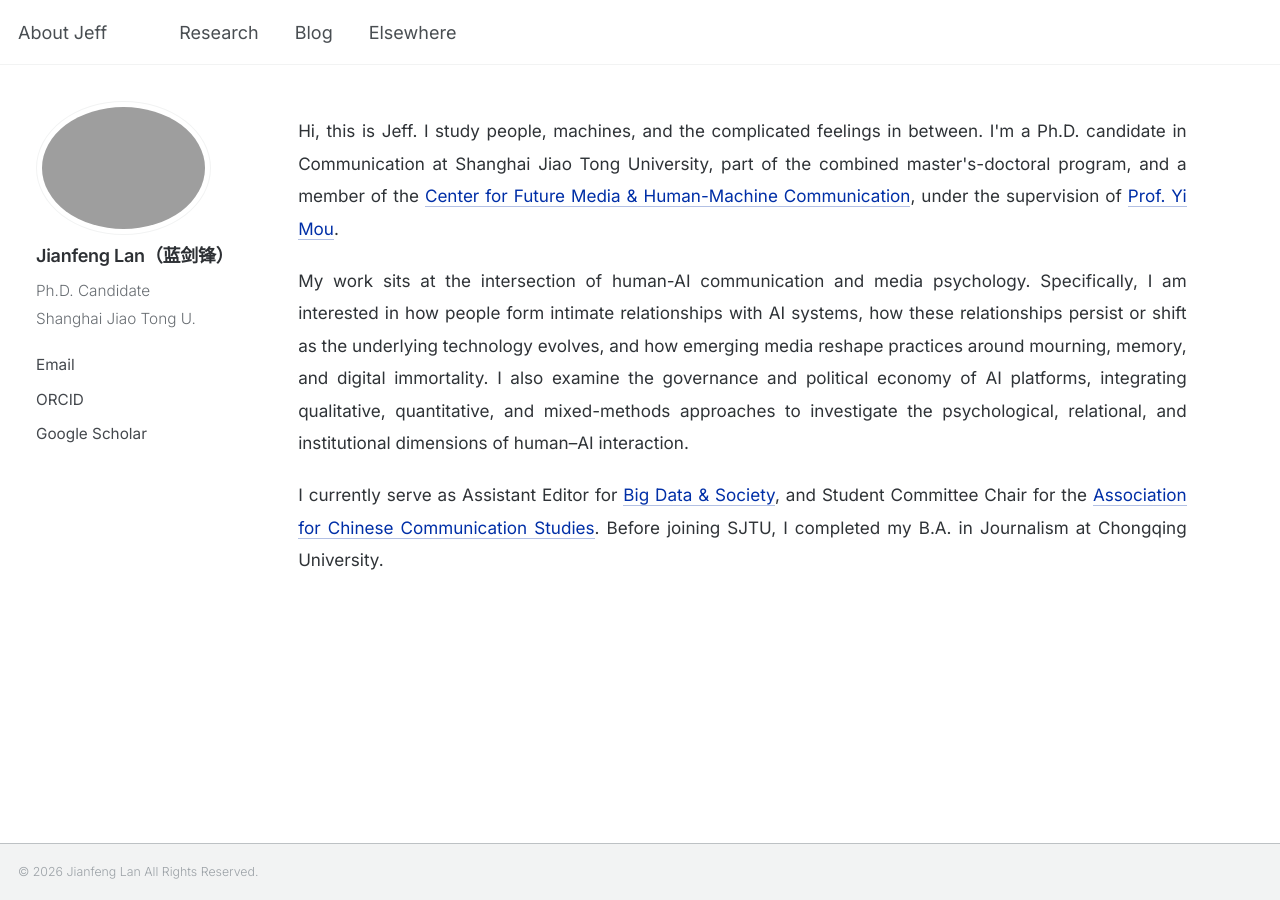
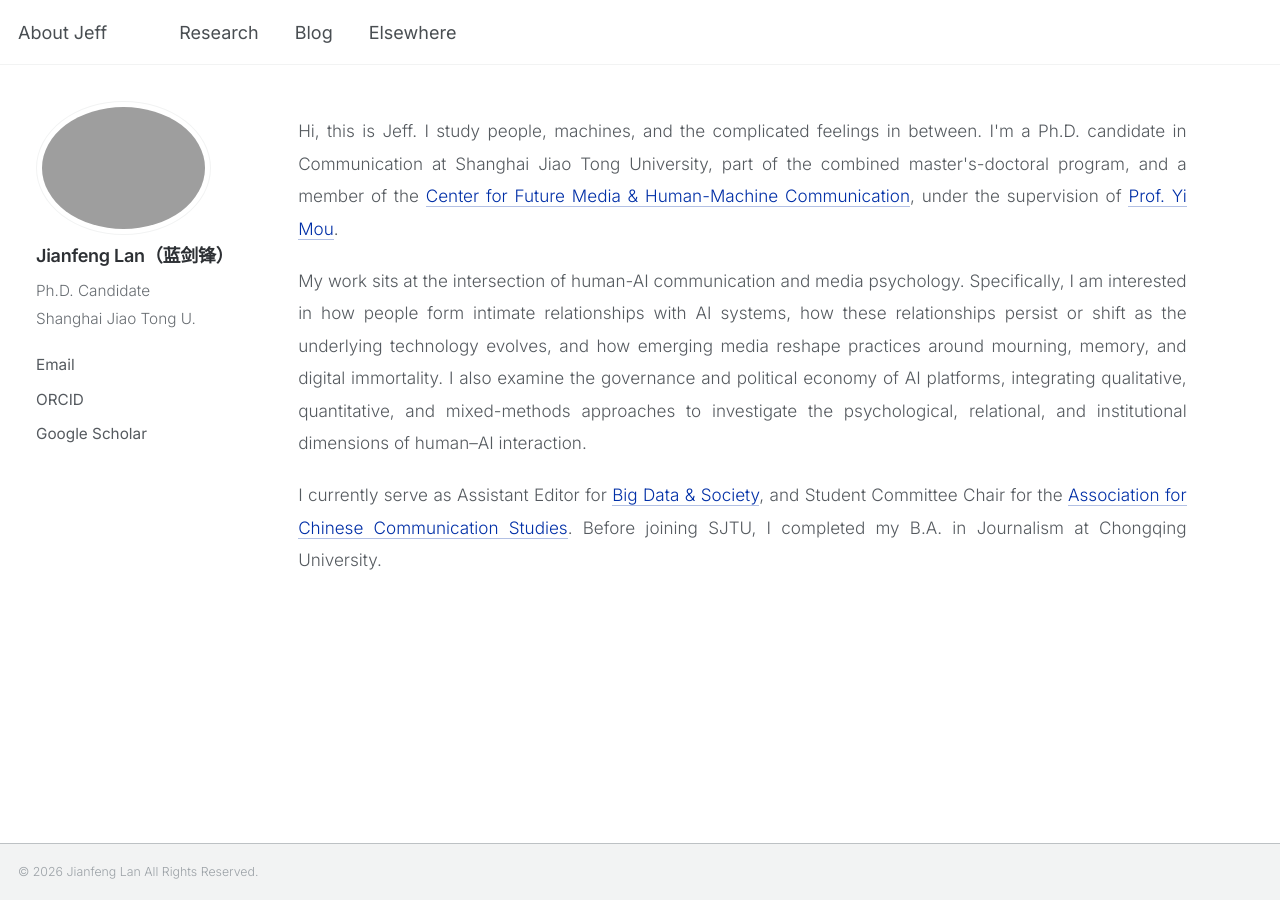
Before and after one commit to jianfenglan/jianfenglan.github.io, a Jekyll site: the page built from _pages/about.md, in a window 1280 px wide. Built offline with Jekyll 4.4.1, drawn with Linux system fonts in a browser that asks for light colours.

Commit message:
Refine body typography to match sidebar light weight

```diff
--- a/assets/css/main.scss
+++ b/assets/css/main.scss
@@ -67,10 +67,29 @@ body {
   font-family: $sans-serif;
   font-weight: 300;
   line-height: 1.62;
-  color: #44484d;
+  color: #555a5f;
   -webkit-font-smoothing: antialiased;
   -moz-osx-font-smoothing: grayscale;
   text-rendering: optimizeLegibility;
+}
+
+// Keep long-form copy optically as light as the sidebar bio. Some individual
+// pages carry older local rules at weight 400, so the content layer is made
+// explicit here without weakening titles or labels.
+.page__content {
+  font-weight: 300;
+  color: #555a5f;
+}
+
+.page__content p,
+.page__content li,
+.page__content dl {
+  font-weight: 300;
+}
+
+.page__content .about-wrap {
+  font-weight: 300;
+  color: #555a5f;
 }
 
 // Strong hierarchy without returning to a heavy, old-fashioned page texture.
```
